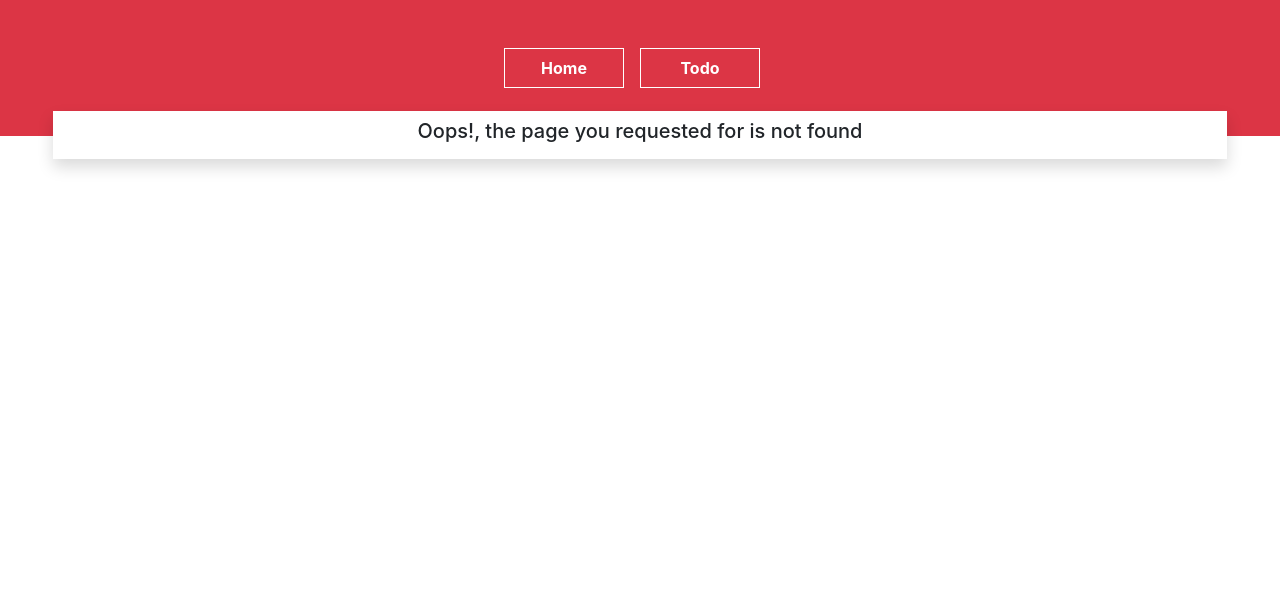
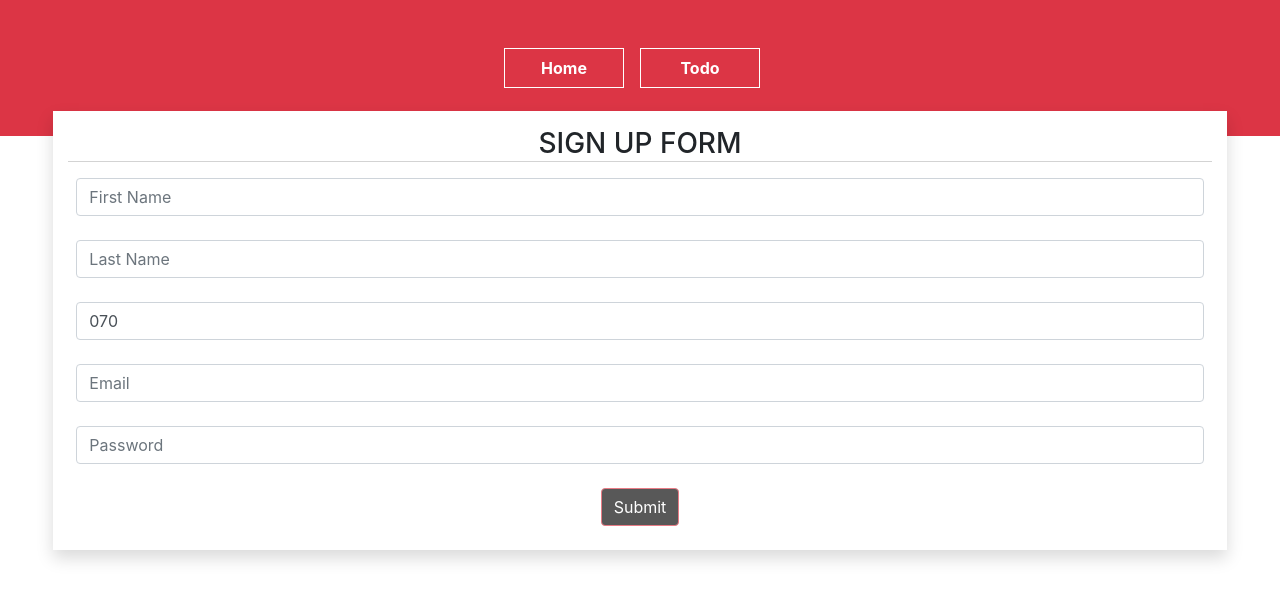
Before and after one commit to SQI-ONLINE/angular-class, an Angular app: page /form in a window 1280 px wide. Before the commit this address had no page. Shown: the top 600 px of the page. Built offline with nearby package versions, Linux system fonts and the light colour scheme.

Commit message:
Forms: Reactive Forms

```diff
--- a/src/app/app-routing.module.ts
+++ b/src/app/app-routing.module.ts
@@ -5,6 +5,7 @@ import { HomeComponent } from './home/home.component';
 import { NotFoundComponent } from './not-found/not-found.component';
 import { TodoDetailComponent } from './todo-detail/todo-detail.component';
 import { TodoGuard } from './todo.guard';
+import { FormsComponent } from './forms/forms.component';
 
 const routes: Routes = [
   {path: '', redirectTo: '/home', pathMatch: 'full'},
@@ -15,6 +16,7 @@ const routes: Routes = [
     {path: '', component: HomeComponent, pathMatch: 'full'},
     {path: 'todo', component: TodoComponent}
   ]},
+  {path: 'form', component: FormsComponent},
   {path: '**', component: NotFoundComponent}
 ];
 // favour.com/todo
--- /dev/null
+++ b/src/app/forms/forms.component.html
@@ -0,0 +1,13 @@
+<h3 align="center" class="mt-3" style="border-bottom: 1px solid lightgrey">SIGN UP FORM</h3>
+
+<div class="row todo-container p-2" style="max-height: 70vh; overflow-y: auto">
+    <form class="col-12" (submit)="processForm()" [formGroup]="profileForm">
+        <input type="text" class="form-control" placeholder="First Name" formControlName="firstName">  <br>
+        <input type="text" class="form-control" placeholder="Last Name" formControlName="lastName"> <br>
+        <input type="text" class="form-control" placeholder="Phone Number" name="phoneNumber" formControlName="phoneNumber"> <br>
+        <input type="email" class="form-control" placeholder="Email" formControlName="email"> <br>
+        <input type="password" class="form-control" placeholder="Password" formControlName="password"> <br>
+
+        <p align="center"><button class="btn btn-danger" [disabled]="!profileForm.valid" [style]="profileForm.valid ? '' : 'background-color: black !important'">Submit</button></p>
+    </form>
+</div>
--- /dev/null
+++ b/src/app/forms/forms.component.ts
@@ -0,0 +1,54 @@
+import { Component, OnInit } from '@angular/core';
+import { FormControl, FormGroup, FormBuilder, Validators } from '@angular/forms';
+
+@Component({
+  selector: 'app-forms',
+  templateUrl: './forms.component.html',
+  styleUrls: ['./forms.component.css']
+})
+export class FormsComponent implements OnInit {
+
+  constructor(public fb: FormBuilder) { }
+
+  // public firstName = new FormControl('');
+  // public lastName = new FormControl('');
+  // public phoneNumber = new FormControl('');
+  // public email = new FormControl('');
+  // public password = new FormControl('');
+
+  // public name = new FormData()
+
+  public profileForm = new FormGroup({});
+  ngOnInit(): void {
+    // this.profileForm = new FormGroup({
+    //   firstName: new FormControl(''),
+    //   lastName: new FormControl(''),
+    //   phoneNumber: new FormControl(''),
+    //   email: new FormControl(''),
+    //   password: new FormControl(''),
+    // })
+
+  this.profileForm = this.fb.group({
+      firstName: ['', Validators.required],
+      lastName: [''],
+      phoneNumber: [''],
+      email: [''],
+      password: [''],
+    })
+
+    this.profileForm.controls['phoneNumber'].setValue("070")
+
+    // this.profileForm.setValue({phoneNumber: "08080", firstName: ""})
+
+  }
+
+  processForm(){
+    if(this.profileForm.valid){
+
+    }else{
+
+    }
+    console.log(this.profileForm.value)
+    // console.log("THE FORM is", this.profileForm.valid)
+  }
+}
```
Also changed, not shown: src/app/app.module.ts (+7 -4 lines), src/app/forms/forms.component.css (added), 1 other file (tests, documents, lock files or other folders).
